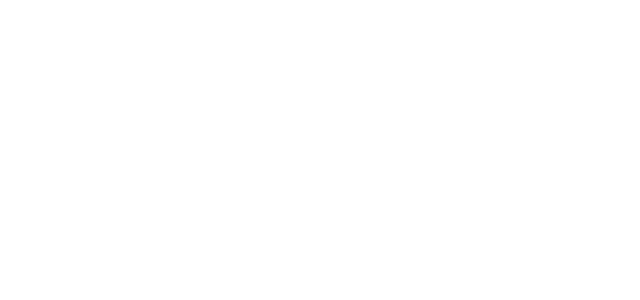
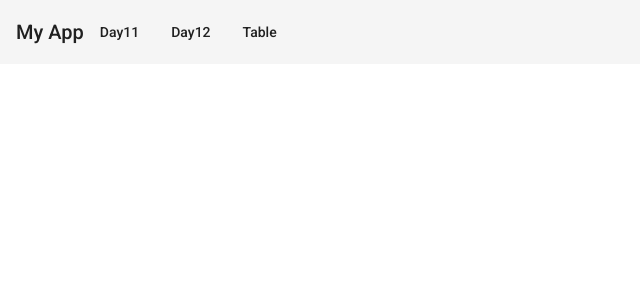
Before and after one commit to mtm-hninwaiwaiaung/angular-app, an Angular app: page / in a window 1280 px wide. Shown: the top 300 px of the page, without its empty margins (0-640 px from the left). Built offline with nearby package versions, Linux system fonts and the light colour scheme.

Commit message:
commit for adding menu bar in day21 example.

```diff
--- a/src/app/angular-materail.module.ts
+++ b/src/app/angular-materail.module.ts
@@ -12,6 +12,7 @@
 import { MatTableModule } from '@angular/material/table';
 import { MatCardModule } from '@angular/material/card';
 import { MatDialogModule } from '@angular/material/dialog';
+import { MatToolbarModule } from '@angular/material/toolbar';
 
 @NgModule({
   declarations: [],
@@ -28,7 +29,8 @@
     MatIconModule,
     MatTableModule,
     MatCardModule,
-    MatDialogModule
+    MatDialogModule,
+    MatToolbarModule
   ]
 })
 export class AngularMaterailModule { }
--- a/src/app/app.component.html
+++ b/src/app/app.component.html
@@ -1 +1,13 @@
+<mat-toolbar>
+  <span routerLink="" class="header">My App</span>
+  <button mat-button routerLink="member/register">
+    Day11
+  </button>
+  <button mat-button routerLink="day12">
+    Day12
+  </button>
+  <button mat-button routerLink="table">
+    Table
+  </button>
+</mat-toolbar>
 <router-outlet></router-outlet>
--- a/src/app/app.component.scss
+++ b/src/app/app.component.scss
@@ -0,0 +1,3 @@
+.header {
+  cursor: pointer;
+}
```
